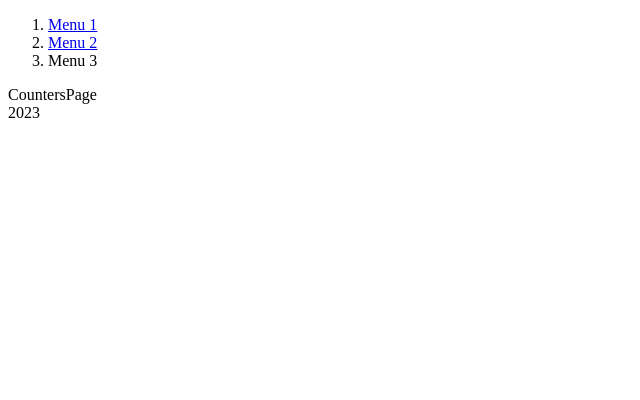
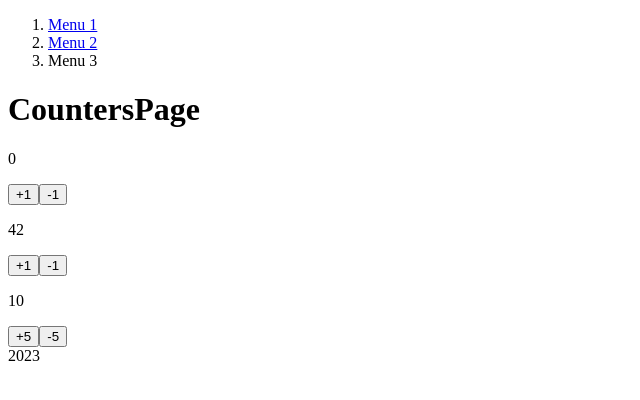
Before and after one commit to Mourad4021/sales-web-app, a React (Vite) app: page /counters in a window 1280 px wide. Shown: the top 400 px of the page, without its empty margins (0-640 px from the left). Built offline with nearby package versions, Linux system fonts and the light colour scheme.

Commit message:
refactor: 💡 add /hooks folder and associate docs

```diff
--- a/src/counters/Counter.jsx
+++ b/src/counters/Counter.jsx
@@ -1,5 +1,5 @@
 import { number } from "prop-types";
-import useCounter from "../useCounter";
+import { useCounter } from "../hooks";
 
 export default function Counter({ initialValue = 0, step = 1 }) {
   const [counter, { increment, decrement }] = useCounter(initialValue, step);
--- a/src/counters/CountersPage.jsx
+++ b/src/counters/CountersPage.jsx
@@ -1,3 +1,12 @@
+import Counter from "./Counter";
+
 export default function CountersPage() {
-  return <div>CountersPage</div>;
+  return (
+    <>
+      <h1>CountersPage</h1>
+      <Counter />
+      <Counter initialValue={42} />
+      <Counter initialValue={10} step={5} />
+    </>
+  );
 }
```
Also changed, not shown: src/hooks/index.js (added, +7 -0 lines), src/hooks/useCounter.js (renamed from src/useCounter.js), 1 other file (tests, documents, lock files or other folders).
